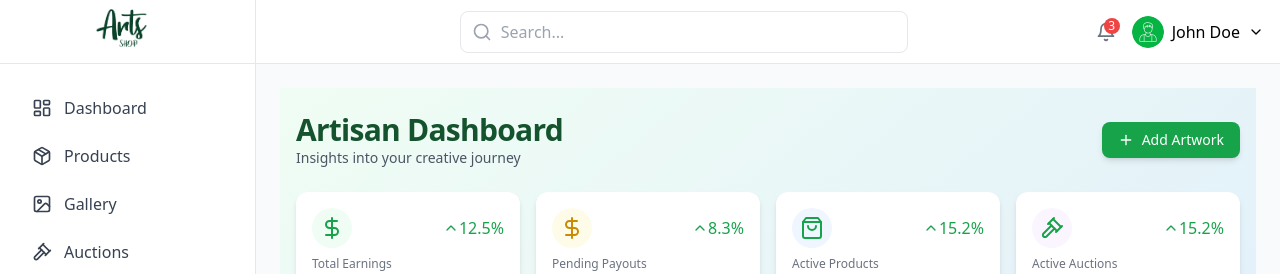
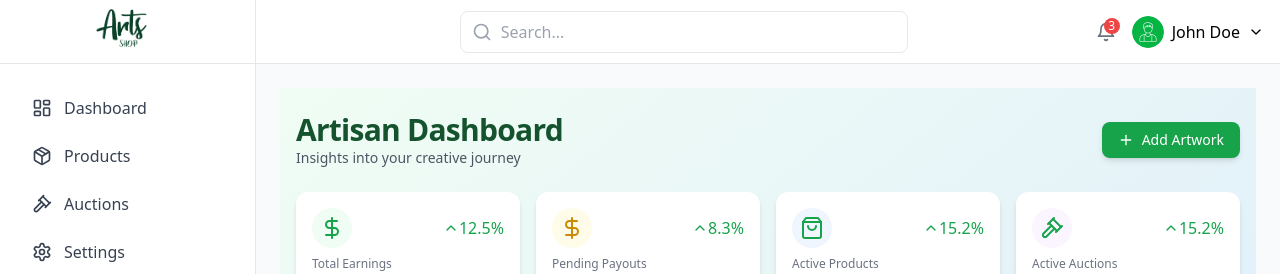
Before and after one commit to ArtEcommercePlatform/Artztall-front-end, a React (Vite) app: page /artisan/dashboard in a window 1280 px wide. Shown: the top 274 px of the page. Built offline with nearby package versions, Linux system fonts and the light colour scheme.

Commit message:
remove galary page from artisian

```diff
--- a/src/pages/artisanLayout/ArtisanLayout.tsx
+++ b/src/pages/artisanLayout/ArtisanLayout.tsx
@@ -30,7 +30,7 @@
   const navigationItems = [
     { icon: LayoutDashboard, label: "Dashboard", href: "/artisan/dashboard" },
     { icon: Package, label: "Products", href: "/artisan/products" },
-    { icon: ImageIcon, label: "Gallery", href: "/artisan/gallery" },
+
     { icon: Gavel, label: "Auctions", href: "/artisan/auctions" },
     { icon: Settings, label: "Settings", href: "/artisan/settings" },
   ];
@@ -86,7 +86,7 @@
       {/* Main Content */}
       <div className="flex flex-col flex-1 overflow-hidden">
         <ArticianHeader {...userData} />
-        <main className="flex-1 p-6 bg-gray-50 overflow-y-auto">
+        <main className="flex-1 p-6 overflow-y-auto bg-gray-50">
           {children}
         </main>
       </div>
```
